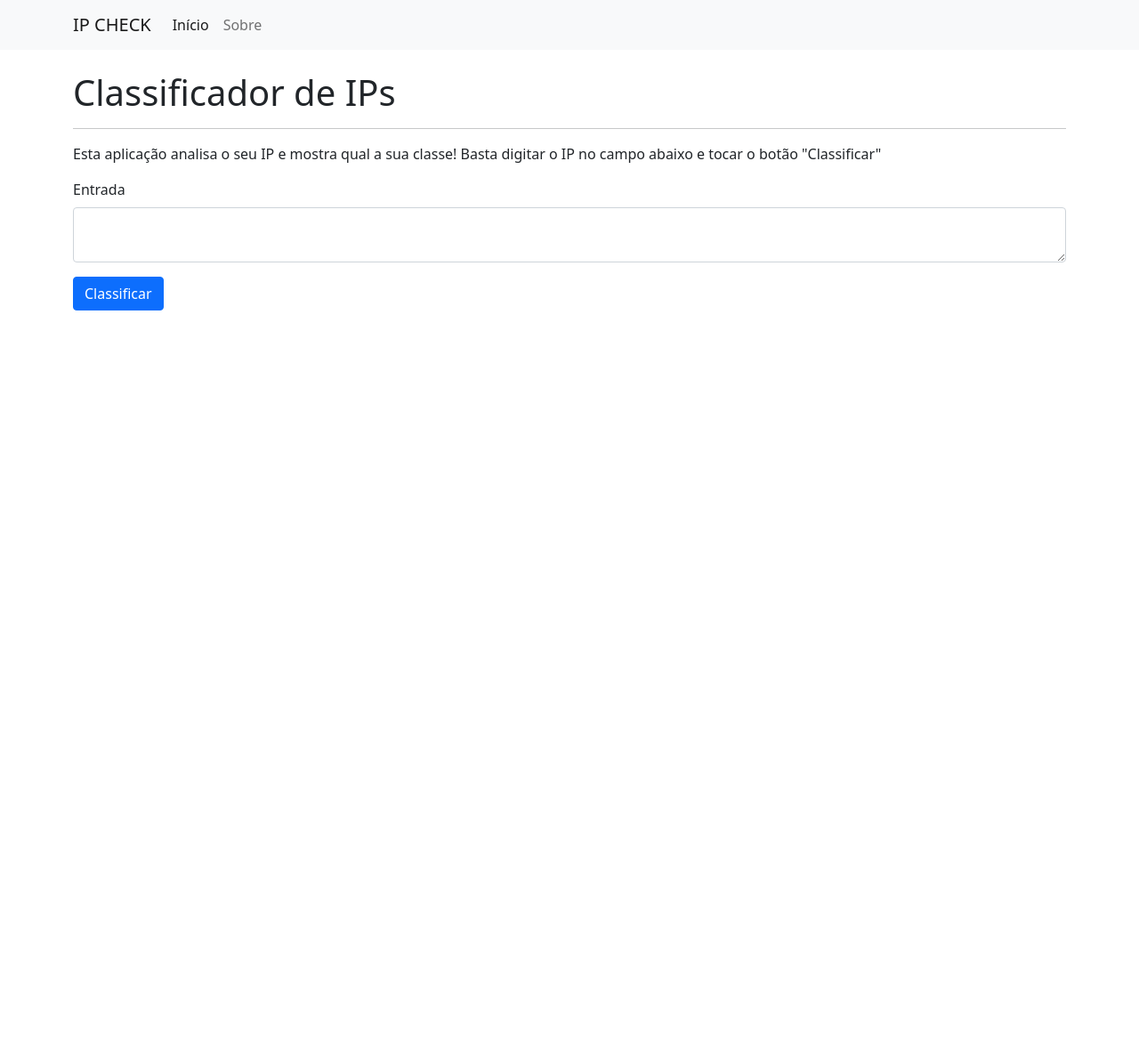
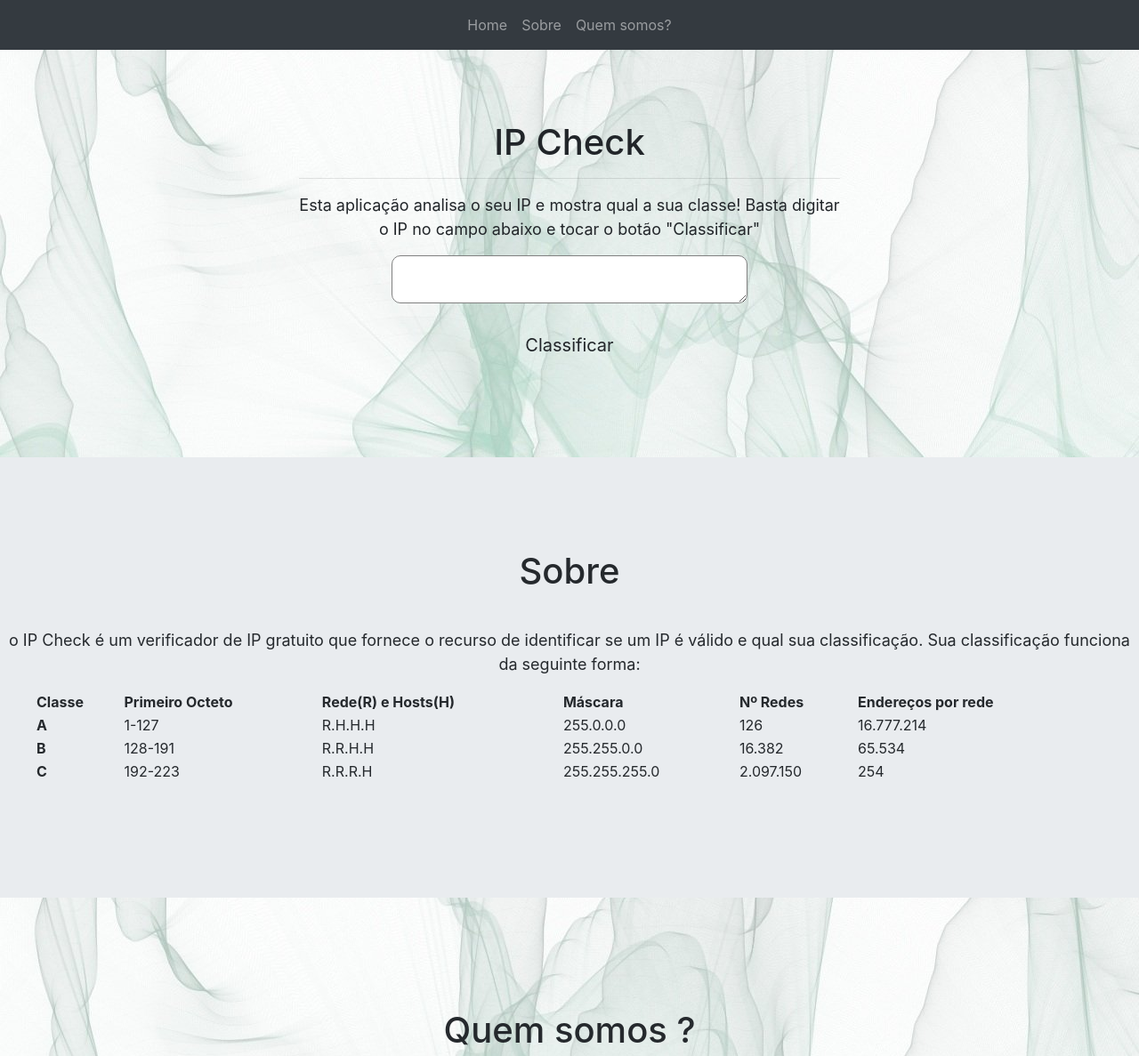
Before and after one commit to matheusalmeida-dev/IpCheck, a website built with webpack: page static/index.html in a window 1280 px wide. Shown: the top 1187 px of the page at 89% size. Before the commit the page ends 800 px from the top, so only its background shows below. Built offline with nearby package versions, Linux system fonts and the light colour scheme; a web font is replaced by a local one; what antlr4 would draw is missing.

Commit message:
atualização front-end

```diff
--- /dev/null
+++ b/static/application.css
@@ -0,0 +1,121 @@
+body, html {
+	height: 100%;
+    font-family: Poppins-Regular, sans-serif;
+    flex-wrap: wrap;
+}
+p{
+    font-size: 18px;
+    font-family: -apple-system, BlinkMacSystemFont, 'Segoe UI', Roboto, Oxygen, Ubuntu, Cantarell, 'Open Sans', 'Helvetica Neue', sans-serif;
+}
+
+.container_ip{
+    min-height: 50vh;
+    width: 60%;
+    margin-left: 20%;
+    align-items: center;
+    display: flexbox;
+    flex-wrap: wrap;
+    padding: 80px;
+    background-position: center;
+    justify-content: center;
+
+}
+
+button.btn{
+	outline: none;
+	border: none;
+    font-size: 20px;
+    border-radius: 8px;
+}
+
+
+.wrapbox {
+    width: auto;
+    max-width: 60%;
+    background: #fff;
+    border-radius: 10px;
+    position: relative;
+
+  }
+.formcontrol{
+    width: 400px;
+    margin-bottom: 20px;
+    border-radius: 10px;
+    border-color:gray;
+}
+.form-1{
+    align-self: auto;
+    text-align: center;
+    font-family: -apple-system, BlinkMacSystemFont, 'Segoe UI', Roboto, Oxygen, Ubuntu, Cantarell, 'Open Sans', 'Helvetica Neue', sans-serif;
+}
+.table-form{
+   width: 1200px;
+   font-family: -apple-system, BlinkMacSystemFont, 'Segoe UI', Roboto, Oxygen, Ubuntu, Cantarell, 'Open Sans', 'Helvetica Neue', sans-serif;
+}
+.display{
+    font-family: -apple-system, BlinkMacSystemFont, 'Segoe UI', Roboto, Oxygen, Ubuntu, Cantarell, 'Open Sans', 'Helvetica Neue', sans-serif;
+    font-size: 40px;
+    margin-bottom: 40px;
+    margin-top: -50px;
+}
+
+  /* ANIMAÇÃO */
+
+  .animated {
+    background-repeat: no-repeat;
+    background-position: left top;
+    padding-top:95px;
+    margin-bottom:60px;
+    -webkit-animation-duration: 10s;
+    animation-duration: 6s;
+    -webkit-animation-fill-mode: both;
+    animation-fill-mode: both;
+  }
+  @-webkit-keyframes fadeInDown {
+    0% {
+       opacity: 0;
+       -webkit-transform: translateY(-20px);
+    }
+    100% {
+       opacity: 1;
+       -webkit-transform: translateY(0);
+    }
+  }
+
+  @keyframes fadeInDown {
+    0% {
+       opacity: 0;
+       transform: translateY(-20px);
+    }
+    100% {
+       opacity: 1;
+       transform: translateY(0);
+    }
+  }
+  .fadeInDown {
+    -webkit-animation-name: fadeInDown;
+    animation-name: fadeInDown;
+  }
+  .display-6{
+    margin-top: 50px;
+  }
+  .card{
+    align-items: center;
+    border-color: transparent;
+    margin-bottom: 40px;
+    margin-top: -50px;
+  }
+
+  @media (max-width: 768px) {
+    .wrapbox {
+      padding-left: 60px;
+      padding-right: 60px;
+    }
+
+  @media (max-width: 576px) {
+    .wrapbox {
+      padding-left: 15px;
+      padding-right: 15px;
+    }
+  }
+  }
--- a/static/index.html
+++ b/static/index.html
@@ -5,9 +5,35 @@
   <meta charset="UTF-8">
   <meta http-equiv="X-UA-Compatible" content="IE=edge">
   <meta name="viewport" content="width=device-width, initial-scale=1.0">
+  <link rel="stylesheet" type="text/css" href="application.css">
   <script src="ipcheck.js"></script>
-  <link href="https://cdn.jsdelivr.net/npm/bootstrap@5.1.3/dist/css/bootstrap.min.css" rel="stylesheet"
-    integrity="sha384-1BmE4kWBq78iYhFldvKuhfTAU6auU8tT94WrHftjDbrCEXSU1oBoqyl2QvZ6jIW3" crossorigin="anonymous">
+  <link rel="stylesheet" href="https://maxcdn.bootstrapcdn.com/bootstrap/4.0.0/css/bootstrap.min.css" integrity="sha384-Gn5384xqQ1aoWXA+058RXPxPg6fy4IWvTNh0E263XmFcJlSAwiGgFAW/dAiS6JXm" crossorigin="anonymous">
+  <link rel="stylesheet" href="https://unpkg.com/aos@next/dist/aos.css" />
+<!--===============================================================================================-->
+<link rel="icon" type="image/png" href="images/icons/favicon.ico"/>
+<!--===============================================================================================-->
+<link rel="stylesheet" type="text/css" href="vendor/bootstrap/css/bootstrap.min.css">
+<!--===============================================================================================-->
+<link rel="stylesheet" type="text/css" href="fonts/font-awesome-4.7.0/css/font-awesome.min.css">
+<!--===============================================================================================-->
+<link rel="stylesheet" type="text/css" href="fonts/Linearicons-Free-v1.0.0/icon-font.min.css">
+<!--===============================================================================================-->
+<link rel="stylesheet" type="text/css" href="vendor/animate/animate.css">
+<!--===============================================================================================-->
+<link rel="stylesheet" type="text/css" href="vendor/css-hamburgers/hamburgers.min.css">
+<!--===============================================================================================-->
+<link rel="stylesheet" type="text/css" href="vendor/animsition/css/animsition.min.css">
+<!--===============================================================================================-->
+<link rel="stylesheet" type="text/css" href="vendor/select2/select2.min.css">
+<!--===============================================================================================-->
+<link rel="stylesheet" type="text/css" href="vendor/daterangepicker/daterangepicker.css">
+<!--===============================================================================================-->
+<link rel="stylesheet" type="text/css" href="css/util.css">
+<link rel="stylesheet" type="text/css" href="css/main.css">
+<!--===============================================================================================-->
+
+  <!--<link href="https://cdn.jsdelivr.net/npm/bootstrap@5.1.3/dist/css/bootstrap.min.css" rel="stylesheet"
+    integrity="sha384-1BmE4kWBq78iYhFldvKuhfTAU6auU8tT94WrHftjDbrCEXSU1oBoqyl2QvZ6jIW3" crossorigin="anonymous">!-->
   <script src="https://cdn.jsdelivr.net/npm/bootstrap@5.1.3/dist/js/bootstrap.bundle.min.js"
     integrity="sha384-ka7Sk0Gln4gmtz2MlQnikT1wXgYsOg+OMhuP+IlRH9sENBO0LRn5q+8nbTov4+1p"
     crossorigin="anonymous"></script>
@@ -15,39 +41,42 @@
 </head>
 
 <body>
-
-  <nav class="navbar navbar-expand-lg navbar-light bg-light">
+  <div class="containerbox" style="background-image: url('img/background.jpg');">
+  <nav class="navbar navbar-expand-lg navbar-dark bg-dark">
 		<div class="container">
-      <a class="navbar-brand" href="index.html">IP CHECK</a>
-      <button class="navbar-toggler" type="button" data-bs-toggle="collapse" data-bs-target="#navbarSupportedContent"
-        aria-controls="navbarSupportedContent" aria-expanded="false" aria-label="Toggle navigation">
-        <span class="navbar-toggler-icon"></span>
+		  <button class="navbar-toggler" type="button" data-toggle="collapse" data-target="#navbarNav" aria-controls="navbarNav" aria-expanded="false" aria-label="Toggle navigation">
+			<span class="navbar-toggler-icon"> </span>
 		  </button>
-      <div class="collapse navbar-collapse" id="navbarSupportedContent">
-        <ul class="navbar-nav me-auto mb-2 mb-lg-0">
+		  <div class="collapse navbar-collapse justify-content-md-center"  id="navbarNav" >
+			<ul class="navbar-nav">
         <li class="nav-item">
-            <a class="nav-link active" aria-current="page" href="index.html">Início</a>
+          <a class="nav-link" href="#somos">Home</a>
           </li>
 			  <li class="nav-item">
-            <a class="nav-link" href="sobre.html">Sobre</a>
+				<a class="nav-link" href="#sobre">Sobre</a>
+			  </li>
+			  <li class="nav-item">
+				<a class="nav-link" href="#somos">Quem somos?</a>
 			  </li>
 			</ul>
 		  </div>
 		</div>
 	  </nav>
 
-  <div class="container mt-4">
-    <h1>Classificador de IPs</h1>
+  <div class="container_ip">
+    <div class="form-1">
+    <h1>IP Check</h1>
     <hr>
     <p>Esta aplicação analisa o seu IP e mostra qual a sua classe!
       Basta digitar o IP no campo abaixo e tocar o botão "Classificar"
     </p>
     <form onsubmit="onSubmit(); return false;">
-      <div class="mb-3">
-        <label for="entrada" class="form-label">Entrada</label>
-        <textarea id="entrada" class="form-control"></textarea>
+      <div class="textarea">
+        <textarea id="entrada" class="formcontrol"></textarea>
       </div>
-      <button type="submit" class="btn btn-primary">Classificar</button>
+
+      <button type="submit" class="btn">Classificar</button>
+    </div>
     </form>
     <h3 id="erro" style="color: red; margin-top: 25px;"></h3>
     <table class="table mt-4 d-none" id="resultado">
@@ -89,6 +118,79 @@
       }
     }
   </script>
+  <div  class="jumbotron jumbotron-fluid" id="sobre">
+		<div class = "animated fadeInDown" class="container">
+		  <center>
+		  <h1 class="display">Sobre</h1>
+		  <p>o IP Check é um verificador de IP gratuito que fornece o recurso de identificar se um IP é válido e qual sua classificação. Sua classificação funciona da seguinte forma:</p>
+      <table class="table-form">
+        <thead>
+          <tr>
+            <th scope="col">Classe</th>
+            <th scope="col">Primeiro Octeto</th>
+            <th scope="col">Rede(R) e Hosts(H)</th>
+            <th scope="col">Máscara</th>
+            <th scope="col">Nº Redes</th>
+            <th scope="col">Endereços por rede</th>
+          </tr>
+        </thead>
+        <tbody>
+          <tr>
+            <th scope="row">A</th>
+            <td>1-127</td>
+            <td>R.H.H.H</td>
+            <td>255.0.0.0</td>
+            <td>126</td>
+            <td>16.777.214</td>
+          </tr>
+          <tr>
+            <th scope="row">B</th>
+            <td>128-191</td>
+            <td>R.R.H.H</td>
+            <td>255.255.0.0</td>
+            <td>16.382</td>
+            <td>65.534</td>
+          </tr>
+          <tr>
+            <th scope="row">C</th>
+            <td>192-223</td>
+            <td>R.R.R.H</td>
+            <td>255.255.255.0</td>
+            <td>2.097.150</td>
+            <td>254</td>
+          </tr>
+        </tbody>
+      </table>
+    </center>
+		</div>
+	  </div>
+	  <div class="container" class = "animated fadeInDown" id="somos">
+			<center>
+				<h1 class = "animated fadeInDown" class="title-2" > Quem somos ? </h1>
+			</center>
+		  <div class="row">
+
+			<div class="col-sm-6">
+			<div class="card">
+			  <img src="img/matheus.jpeg" class = "animated fadeInDown" alt="Responsive image" width="80%">
+			  <div class="card-body">
+				<h5 class="card-title">Matheus Almeida</h5>
+				<p class="card-text">Acadêmico em Ciência da computação no Ceulp/Ulbra</p>
+			  </div>
+			</div>
+		  </div>
+		  <div class="col-sm-6">
+			<div class="card">
+				<img src="img/dyenefer.jpeg" class = "animated fadeInDown" alt="Responsive image" width="80%">
+			  <div class="card-body">
+				<h5 class="card-title">Dyenefer Morosini</h5>
+				<p class="card-text">Acadêmica em Ciência da computação no Ceulp/Ulbra</p>
+			  </div>
+			</div>
+		  </div>
+
+		</div>
+	  </div>
 </body>
 
 </html>
```
Also changed, not shown: static/img/azul.jpg (added), static/img/background.jpg (added), static/img/dyenefer.jpeg (added), static/img/matheus.jpeg (added). Lines whose indentation alone changed are shown as unchanged.
